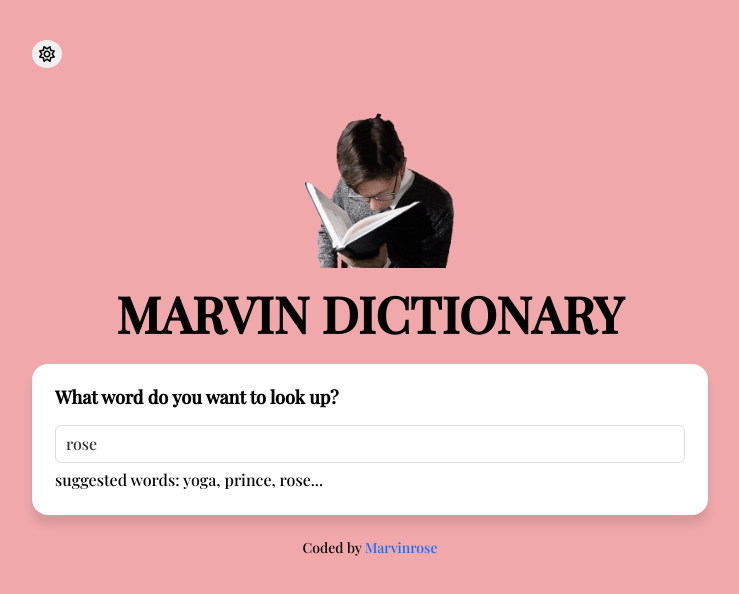
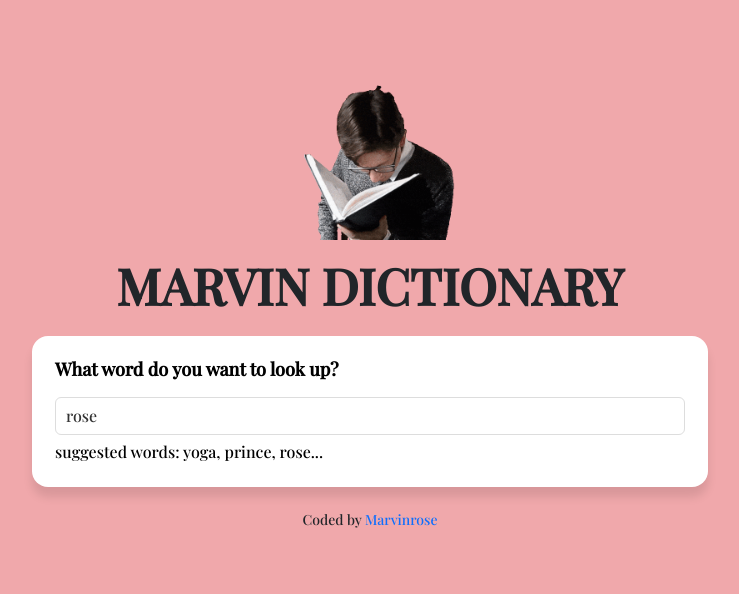
Before and after one commit to Marvinrose/dictionary-app, a React (Create React App) app: page / in a window 1280 px wide. Shown: the top 594 px of the page, without its empty margins (270-1009 px from the left). Built offline with nearby package versions, Linux system fonts and the light colour scheme; no server answers.

Commit message:
Removed the dark mode feature

```diff
--- a/src/App.js
+++ b/src/App.js
@@ -2,11 +2,10 @@ import React from "react";
 import dictionary from "./dictionary-gif.gif";
 import "bootstrap/dist/css/bootstrap.css";
 import Dictionary from "./Dictionary";
-import DarkMode from "./DarkMode";
+
 export default function App() {
   return (
     <div className="container">
-      <DarkMode />
       <img
         src={dictionary}
         alt="logo"
--- a/src/DarkMode.js
+++ /dev/null
@@ -1,25 +0,0 @@
-import { useEffect, useState } from "react";
-
-export default function DarkMode() {
-  const [theme, setTheme] = useState(localStorage.getItem(`theme`) || `light sun`);
-  const toggleTheme = () => {
-    if (theme === `light`) {
-      setTheme(`dark`);
-    } else {
-      setTheme(`light`);
-    }
-  };
-
-  useEffect(() =>{
-    localStorage.setItem(`theme`, theme);
-    document.body.className = theme;
-  }, [theme]);
-  return (
-    <div className={`App ${theme}`}>
-      <button className="sun" onClick={toggleTheme}>
-        <i class="fa fa-sun-o" aria-hidden="true"></i>
-      </button>
-
-    </div>
-  );
-}
--- a/src/Dictionary.css
+++ b/src/Dictionary.css
@@ -1,16 +1,6 @@
 :root {
   --primary-color: #f0a8ab;
   --secondary-color: black;
-}
-
-.dark {
-  background-color: black;
-  color: white;
-}
-
-.light {
-  background-color: #f0a8ab;
-  color: black;
 }
 
 body {
@@ -105,18 +95,8 @@ p {
   margin-left: 200px;
 }
 
-button {
-  border-radius: 50%;
-  color: black;
-  border: 1px solid transparent;
-}
-
 @media (max-width: 300px) {
   .header {
     font-size: 30px;
   }
-
-  button {
-    border-radius: none;
-  }
 }
```
